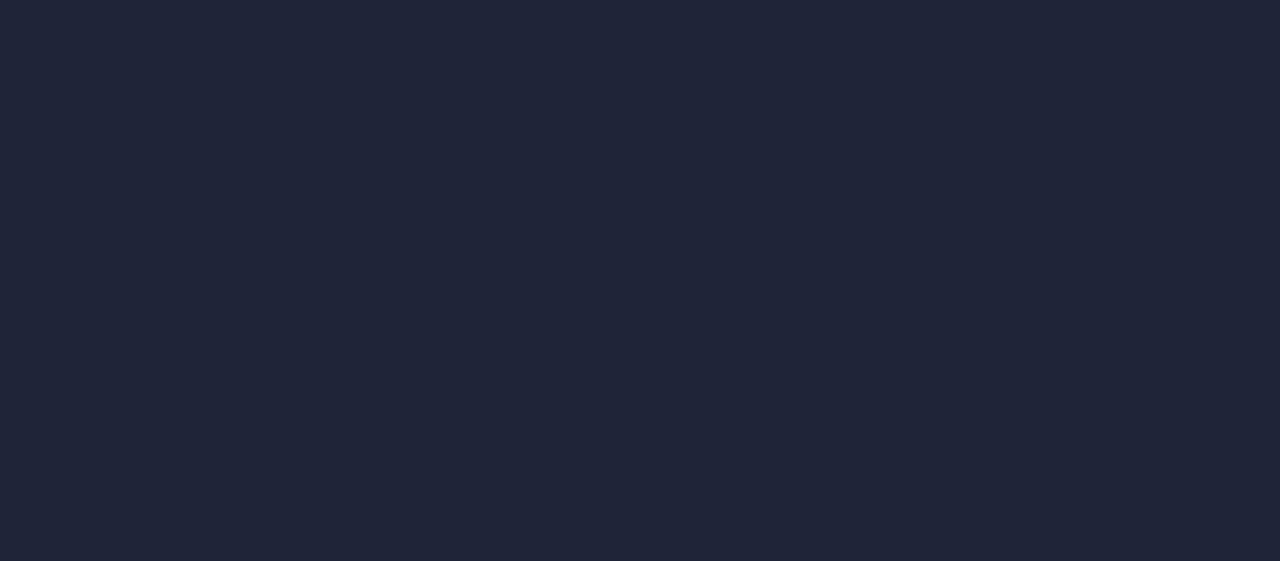
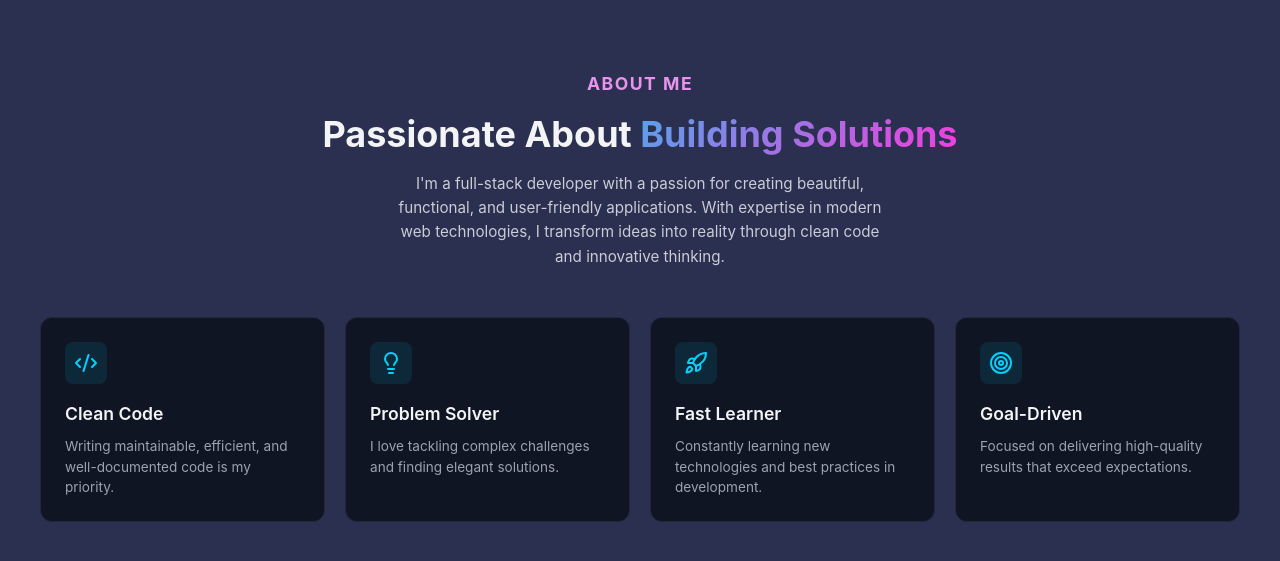
Before and after one commit to alinabimali36/My_Portfolio, a React app in the folder frontend/: page / in a window 1280 px wide. Shown: the part 721-1282 px from the top of the page. Before the commit the page ends 800 px from the top, so only its background shows below. Built offline with nearby package versions, Linux system fonts and the light colour scheme; the HTML template or start-up script is replaced by a standard one.

Commit message:
Added About Section

```diff
--- a/frontend/package.json
+++ b/frontend/package.json
@@ -12,6 +12,7 @@
   "dependencies": {
     "@fortawesome/free-brands-svg-icons": "^7.3.1",
     "@fortawesome/react-fontawesome": "^3.5.0",
+    "lucide-react": "^1.31.0",
     "react": "^19.2.8",
     "react-dom": "^19.2.8"
   },
--- a/frontend/src/App.css
+++ b/frontend/src/App.css
@@ -6,7 +6,7 @@
 }
 
 body {
-  background-color: #20243a;
+  background-color: #2b2f50;
   color: #f3f4f6;
   font-family: 'Inter', system-ui, -apple-system, sans-serif;
   line-height: 1.6;
@@ -38,8 +38,8 @@ body {
 
 .section-subtitle {
   text-align: center;
-  color: #9ca3af;
-  max-width: 600px;
+  color: #c8cdd6;
+  max-width: 500px;
   margin: 0 auto 3rem auto;
   font-size: 0.95rem;
 }
@@ -47,10 +47,10 @@ body {
 .section-tag {
   display: block;
   text-align: center;
-  color: #00d2ff;
-  font-size: 0.8rem;
+  color: #e894ec;
+  font-size: 1.1rem;
   letter-spacing: 1.5px;
-  font-weight: 600;
+  font-weight: 700;
   text-transform: uppercase;
   margin-bottom: 0.5rem;
 }
@@ -129,7 +129,7 @@ body {
 }
 
 .gradient-text {
-  background: linear-gradient(135deg, #00d2ff, #3b82f6);
+  background: linear-gradient(135deg, #56a3eb, #f63bdd);
   background-clip: text;
   -webkit-background-clip: text;
   color: transparent;
@@ -254,3 +254,57 @@ margin-bottom: 1rem;
   object-fit: cover;
   box-shadow: 0 20px 40px rgba(0, 0, 0, 0.5);
 }
+
+.about {
+  padding: 5rem 0;
+}
+
+.about-cards {
+  display: grid;
+  grid-template-columns: repeat(auto-fit, minmax(230px, 1fr));
+  gap: 1.25rem;
+  margin-bottom: 2rem;
+}
+
+.feature-card {
+  background-color: #0f1523;
+  border: 1px solid #1e293b;
+  border-radius: 12px;
+  padding: 1.5rem;
+  text-align: left;
+  cursor: pointer;
+  transition: border-color 0.25s ease, transform 0.2s ease, box-shadow 0.25s ease;
+}
+
+.feature-card:hover,
+.feature-card:active {
+  border-color: #00d2ff;
+  box-shadow: 0 0 15px rgba(0, 210, 255, 0.15);
+  transform: translateY(-2px);
+}
+
+.feature-icon {
+  width: 42px;
+  height: 42px;
+  background-color: rgba(0, 210, 255, 0.1);
+  border-radius: 8px;
+  display: flex;
+  align-items: center;
+  justify-content: center;
+  color: #00d2ff;
+  font-size: 1.2rem;
+  margin-bottom: 1rem;
+}
+
+.feature-card h3 {
+  color: #f3f4f6;
+  font-size: 1.1rem;
+  font-weight: 600;
+  margin-bottom: 0.5rem;
+}
+
+.feature-card p {
+  color: #9ca3af;
+  font-size: 0.85rem;
+  line-height: 1.5;
+}
--- a/frontend/src/App.jsx
+++ b/frontend/src/App.jsx
@@ -1,11 +1,13 @@
 import Navbar from './components/Navbar';
 import Hero from './components/Hero';
+import About from './components/About';
 
 function App() {
   return (
     <div>
       <Navbar />
       <Hero />
+      <About />
     </div>
   );
 }
--- /dev/null
+++ b/frontend/src/components/About.jsx
@@ -0,0 +1,40 @@
+import { Code2, Lightbulb, Rocket, Target } from "lucide-react";
+function About() {
+  return (
+    <section id="about" className="container about">
+      <span className="section-tag">About Me</span>
+      <h2 className="section-title">
+        Passionate About <span className="gradient-text">Building Solutions</span>
+      </h2>
+      <p className="section-subtitle">
+        I'm a full-stack developer with a passion for creating beautiful, functional, and user-friendly applications.
+        With expertise in modern web technologies, I transform ideas into reality through clean code and innovative thinking.
+      </p>
+
+      <div className="about-cards">
+        <div className="card feature-card">
+          <div className="feature-icon"><Code2 /> </div>
+          <h3>Clean Code</h3>
+          <p>Writing maintainable, efficient, and well-documented code is my priority.</p>
+        </div>
+        <div className="card feature-card">
+          <div className="feature-icon"><Lightbulb /> </div>
+          <h3>Problem Solver</h3>
+          <p>I love tackling complex challenges and finding elegant solutions.</p>
+        </div>
+        <div className="card feature-card">
+          <div className="feature-icon"> <Rocket /> </div>
+          <h3>Fast Learner</h3>
+          <p>Constantly learning new technologies and best practices in development.</p>
+        </div>
+        <div className="card feature-card">
+          <div className="feature-icon"> <Target /></div>
+          <h3>Goal-Driven</h3>
+          <p>Focused on delivering high-quality results that exceed expectations.</p>
+        </div>
+      </div>
+    </section>
+  );
+}
+
+export default About;
```
Also changed, not shown: 1 other file (tests, documents, lock files or other folders).
